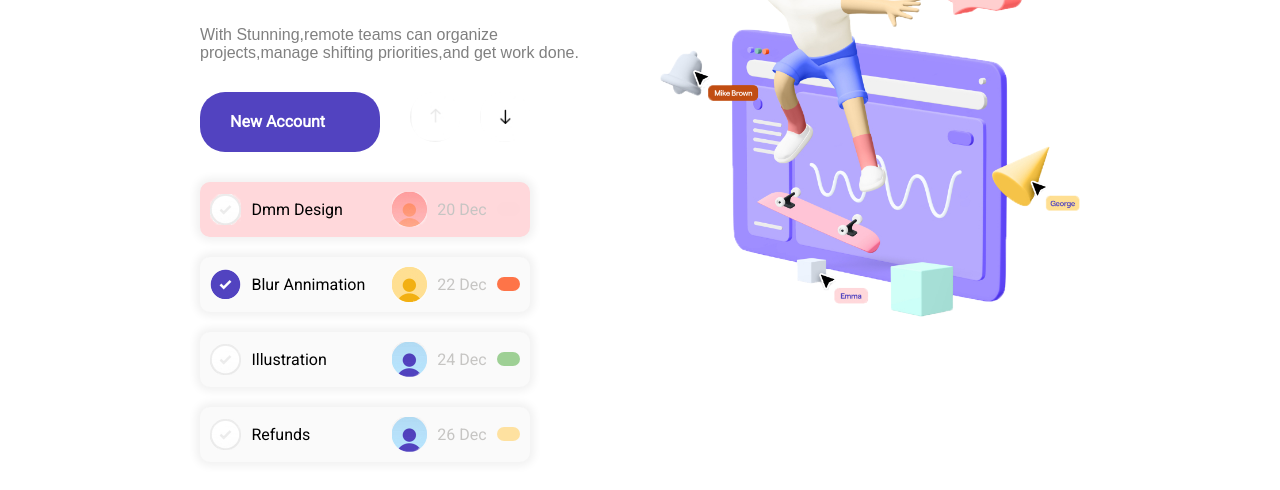
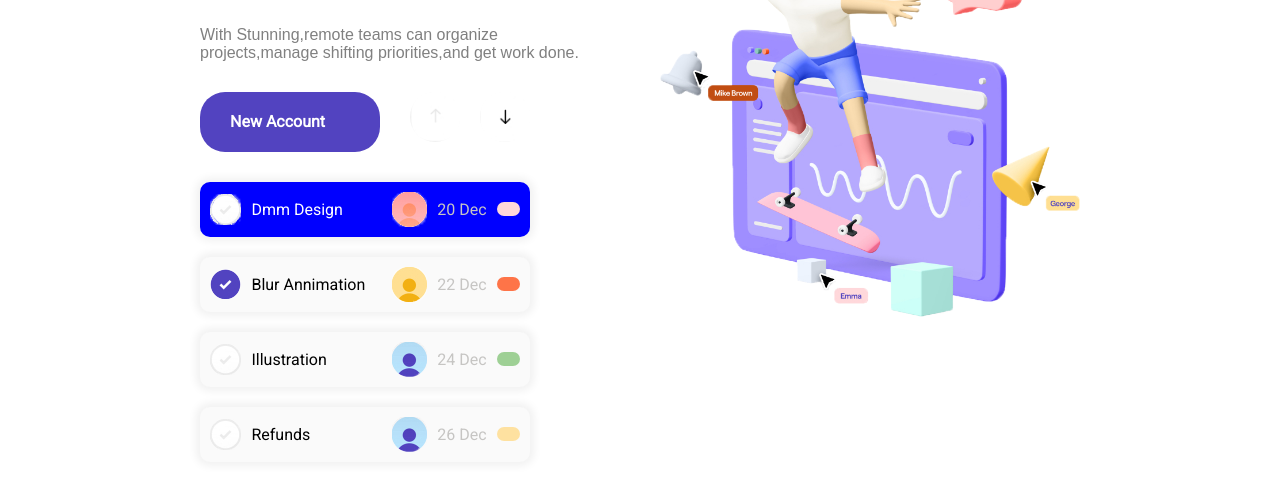
Before and after one commit to Aartikatty/stunning_landing_page_assignment, a plain HTML site: page index.html in a window 1280 px wide. In both pictures the pointer is over the item 365 px from the left and 547 px from the top of the page. Shown: the part 338-828 px from the top of the page. Drawn offline with Linux system fonts and the light colour scheme.

Commit message:
recent changes

```diff
--- a/stunning_landing_style.css
+++ b/stunning_landing_style.css
@@ -207,5 +207,6 @@ main .banner img{
 
 }
 main ul li:hover{
-   background-color: #FFD8DB;
+   background-color: blue;
+   color: white
 }
```
